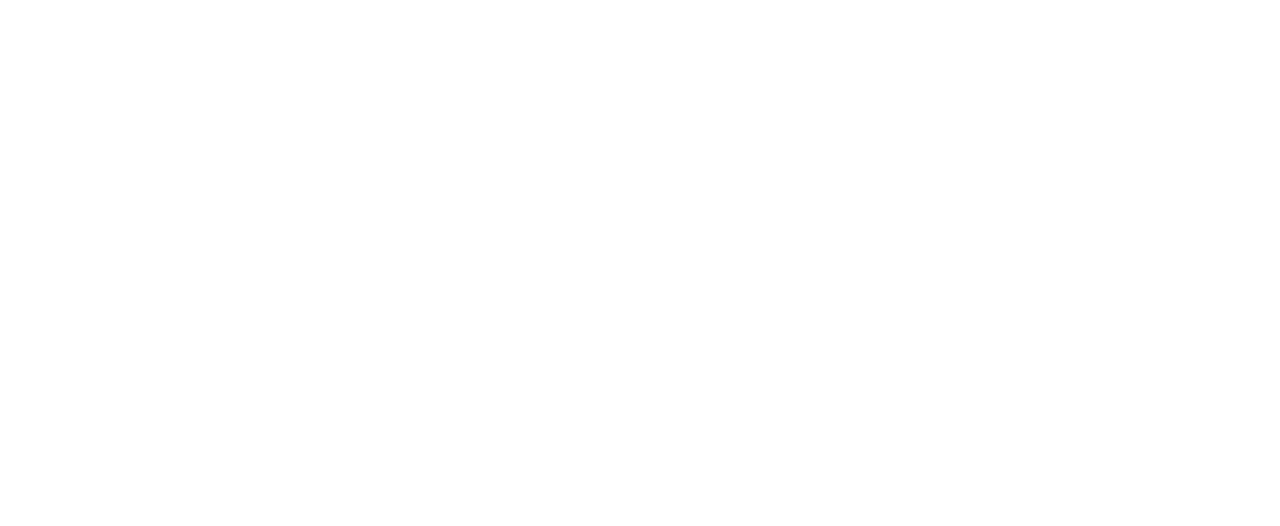
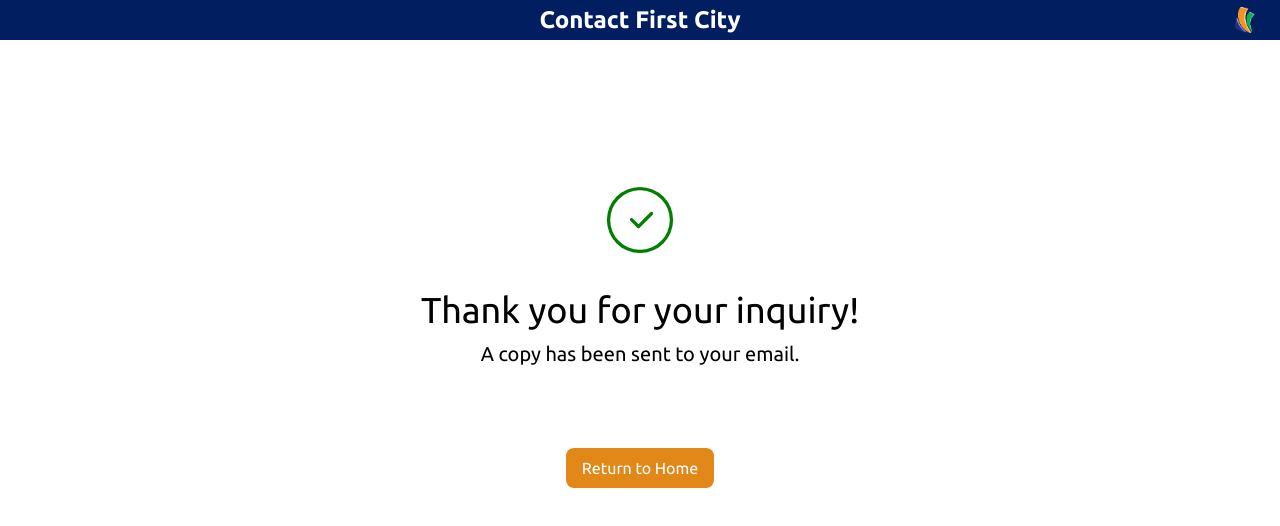
Before and after one commit to everettbu/savings-calc, a React (Vite) app in the folder savings-calculator/: page /thank-you in a window 1280 px wide. Before the commit this address had no page. Shown: the top 526 px of the page. Built offline with nearby package versions, Linux system fonts and the light colour scheme.

Commit message:
added contact form initial vals + created thank you page

```diff
--- a/savings-calculator/package.json
+++ b/savings-calculator/package.json
@@ -13,6 +13,7 @@
     "formik": "^2.4.6",
     "react": "^18.2.0",
     "react-dom": "^18.2.0",
+    "react-icons": "^5.2.1",
     "react-router-dom": "^6.23.1",
     "react-toastify": "^10.0.5",
     "react-transition-group": "^4.4.5",
--- a/savings-calculator/src/App.jsx
+++ b/savings-calculator/src/App.jsx
@@ -9,6 +9,7 @@
 import { LoanProvider } from './context/LoanContext';
 import Contact from './pages/Contact';
 import Transfer from './pages/Transfer';
+import ThankYou from './pages/ThankYou';
 
 function App() {
   return (
@@ -23,6 +24,7 @@
             <Route path="/edit-loan/:id" element={<EditLoan />} />
             <Route path="/contact" element={<Contact />} />
             <Route path="/transfer" element={<Transfer />} />
+            <Route path="/thank-you" element={<ThankYou />} />
           </Routes>
         </Router>
       </LoanProvider>
--- a/savings-calculator/src/components/ContactForm.jsx
+++ b/savings-calculator/src/components/ContactForm.jsx
@@ -2,15 +2,16 @@
 import { Formik, Form, Field, ErrorMessage } from 'formik';
 import * as Yup from 'yup';
 
-const ContactForm = ({ onSubmit, inputClass, labelClass, errorClass, formClass }) => {
+const ContactForm = ({ initialValues, onSubmit, inputClass, labelClass, errorClass, formClass }) => {
   const validationSchema = Yup.object({
-    inquiryType: Yup.string().required('Required'),
-    name: Yup.number().required('Required'),
-    email: Yup.number().required('Required'),
+    inquiryType: Yup.string().oneOf(['Technical Questions', 'Consumer Loans', 'General Information', 'Employment', 'Information Sharing Opt-Out', 'Real Estate Loans'], 'Invalid category').required('Required'),
+    userName: Yup.string().required('Required'),
+    email: Yup.string().required('Required')
   });
 
   return (
     <Formik
+      initialValues={initialValues}
       validationSchema={validationSchema}
       onSubmit={(values, { setSubmitting }) => {
         onSubmit(values);
@@ -33,13 +34,13 @@
             <ErrorMessage name="inquiryType" component="div" className={errorClass} />
           </div>
           <div className="mb-4">
-            <label htmlFor="name" className={labelClass}>Name</label>
-            <Field type="text" name="name" id="name" className={`${inputClass} no-spinner`} />
-            <ErrorMessage name="name" component="div" className={errorClass} />
+            <label htmlFor="userName" className={labelClass}>Name</label>
+            <Field type="text" name="userName" id="userName" className={inputClass} />
+            <ErrorMessage name="userName" component="div" className={errorClass} />
           </div>
           <div className="mb-4">
             <label htmlFor="email" className={labelClass}>Email</label>
-            <Field type="text" name="email" id="email" className={`${inputClass} no-spinner`} />
+            <Field type="text" name="email" id="email" className={inputClass} />
             <ErrorMessage name="email" component="div" className={errorClass} />
           </div>
           <div className="mb-4">
--- a/savings-calculator/src/pages/Contact.jsx
+++ b/savings-calculator/src/pages/Contact.jsx
@@ -11,6 +11,10 @@
     const toggleDrawer = () => {
         setIsDrawerOpen(!isDrawerOpen);
     };
+
+    const handleFormSubmit = () => {
+        navigate('/thank-you')
+    }
 
     return(
         <div className="min-h-screen flex flex-col items-center">
@@ -38,16 +42,29 @@
             <main className="flex-col flex-1">
             <div className="bg-white p-6 rounded-lg shadow-lg w-full max-w-md">
                     <ContactForm
+                    initialValues={{
+                        inquiryType: '',
+                        userName: '',
+                        email: '',
+                        streetAddress: '',
+                        city: '',
+                        state: '',
+                        zip: '',
+                        comment: ''
+                    }}
                     formClass="space-y-6"
                     inputClass="mt-1 p-2 border border-gray-300 rounded-md shadow-sm focus:outline-none focus:ring-indigo-500 focus:border-indigo-500 sm:text-sm w-full"
                     labelClass="block text-sm font-medium text-gray-700"
                     errorClass="text-red-500 text-sm mt-1"
+                    onSubmit={handleFormSubmit}
                     />
                     <button
+                    type="submit"
+                    form="contact-form"
                     className="w-full bg-indigo-600 text-white py-2 px-4 rounded-md hover:bg-indigo-700 focus:outline-none focus:ring-2 focus:ring-offset-2 focus:ring-indigo-500 transition duration-300 mt-4"
-                >
-                    Send
-                </button>
+                    >
+                        Send
+                    </button>
                 </div>
 
             </main>
--- /dev/null
+++ b/savings-calculator/src/pages/ThankYou.jsx
@@ -0,0 +1,44 @@
+import React from 'react';
+import logo from '../assets/firstcity.png';
+import { CiCircleCheck } from "react-icons/ci";
+import { useNavigate } from 'react-router-dom';
+
+const ThankYou = () => {
+
+    const navigate = useNavigate()
+
+    const goToHome = () => {
+        navigate('/')
+    }
+    return (
+        <div className="min-h-screen flex flex-col items-center">
+            <header className="bg-primary text-white text-center py-1 w-full">
+                <h1 className="text-2xl font-bold">Contact First City</h1>
+                <a href='https://www.firstcitycu.org/' target="_blank" rel="noopener noreferrer">
+                    <img
+                    src={logo}
+                    alt="Logo"
+                    className="absolute top-1 right-5 w-8 h-8 object-contain"
+                    />
+                </a>
+            </header>
+            <CiCircleCheck size={'80px'} style={{marginTop: '140px'}} fill='green'/>
+            <div className='flex text-4xl' style={{marginTop: '30px'}}>
+                Thank you for your inquiry!
+            </div>
+            <div className='flex text-xl' style={{marginTop: '10px'}}>
+                A copy has been sent to your email.
+            </div>
+            <div>
+                <button
+                onClick={goToHome}
+                className='bg-tertiary text-white px-4 py-2 rounded-lg opacity-90 hover:bg-primary-dark hover:shadow-lg transition duration-300 mt-20 transform hover:scale-105'
+                >
+                    Return to Home
+                </button>
+            </div>
+        </div>
+    )
+}
+
+export default ThankYou;
```
Also changed, not shown: 1 other file (tests, documents, lock files or other folders).
